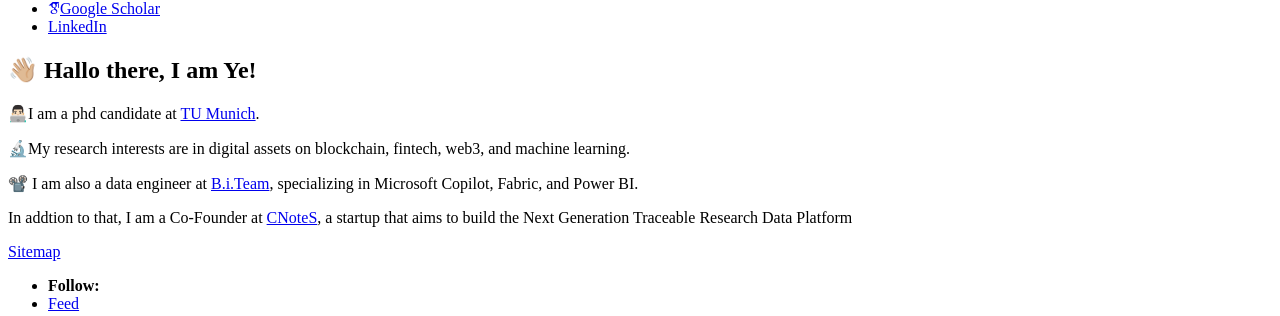
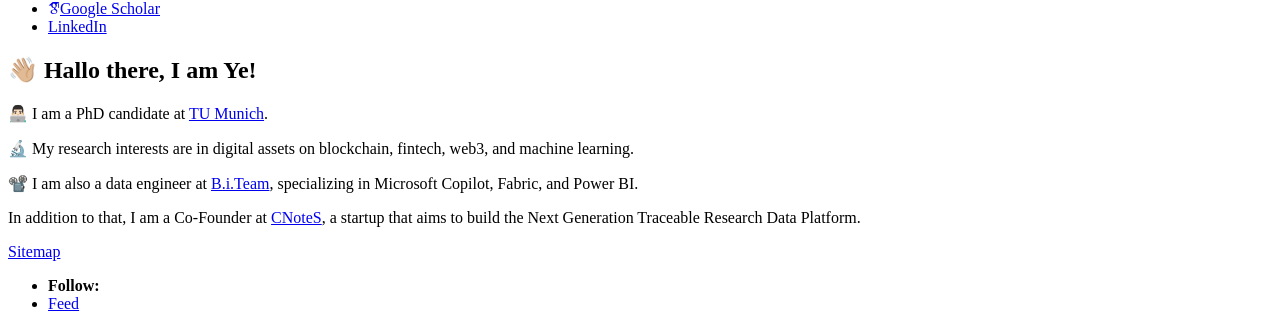
Before and after one commit to yuanye126/yuanye126.github.io, a Jekyll site: the page built from _pages/about.md, in a window 1280 px wide. Shown: the part 932-1248 px from the top of the page. Built offline with Jekyll 4.4.1, drawn with Linux system fonts in a browser that asks for light colours; some web fonts are replaced.

Commit message:
Update about.md

```diff
--- a/_pages/about.md
+++ b/_pages/about.md
@@ -6,10 +6,11 @@
   - /about/
   - /about.html
 ---
-👨🏻‍💻I am a phd candidate at [TU Munich](https://www.tum.de/).
 
-🔬My research interests are in digital assets on blockchain, fintech, web3, and machine learning.
+👨🏻‍💻 I am a PhD candidate at <a href="https://www.tum.de/" target="_blank" rel="noopener noreferrer">TU Munich</a>.
 
-📽️ I am also a data engineer at [B.i.Team](biteam.de), specializing in Microsoft Copilot, Fabric, and Power BI.
+🔬 My research interests are in digital assets on blockchain, fintech, web3, and machine learning.
 
-In addtion to that, I am a Co-Founder at [CNoteS](www.cnoteslab.com), a startup that aims to build the Next Generation Traceable Research Data Platform
+📽️ I am also a data engineer at <a href="https://biteam.de" target="_blank" rel="noopener noreferrer">B.i.Team</a>, specializing in Microsoft Copilot, Fabric, and Power BI.
+
+In addition to that, I am a Co-Founder at <a href="https://www.cnoteslab.com" target="_blank" rel="noopener noreferrer">CNoteS</a>, a startup that aims to build the Next Generation Traceable Research Data Platform.
```
